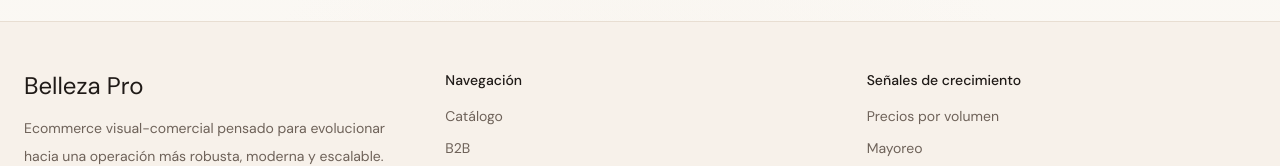
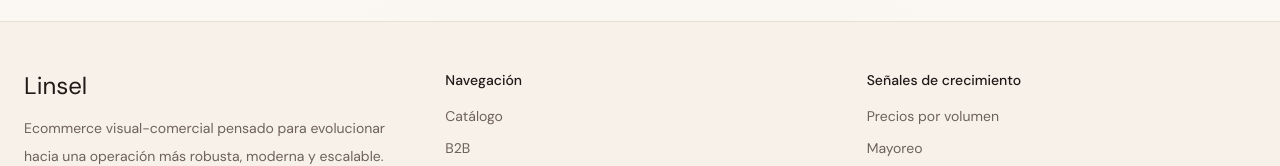
Before and after one commit to roiszs/mvp-belleza-distribuidora, a Next.js app: page /b2b in a window 1280 px wide. Shown: the part 1014-1180 px from the top of the page. Built offline with nearby package versions, Linux system fonts and the light colour scheme.

Commit message:
Cambios de nombre

```diff
--- a/src/components/home/CommerceModeShowcase.tsx
+++ b/src/components/home/CommerceModeShowcase.tsx
@@ -62,7 +62,7 @@ description="Una forma clara de mostrar cómo la tienda puede adaptarse a menude
           </button>
         </div>
 
-        <p className="text-sm text-[var(--color-muted)]">Vista comercial simple y clara</p>
+        <p className="text-sm text-[var(--color-muted)]">Tienes dos opciones</p>
       </div>
 
       <div className="mt-5 grid gap-5 lg:grid-cols-[0.95fr_1.05fr] md:mt-6 md:gap-6">
--- a/src/components/layout/Footer.tsx
+++ b/src/components/layout/Footer.tsx
@@ -6,7 +6,7 @@ export function Footer() {
     <footer className="border-t border-[var(--color-line)] bg-[#f7f1ea]">
       <Container className="grid gap-8 py-12 md:grid-cols-3">
         <div>
-          <p className="font-serif-display text-2xl">Belleza Pro</p>
+          <p className="font-serif-display text-2xl">Linsel</p>
           <p className="mt-3 max-w-sm text-sm leading-7 text-[var(--color-muted)]">
             Ecommerce visual-comercial pensado para evolucionar hacia una operación más robusta,
             moderna y escalable.
```
